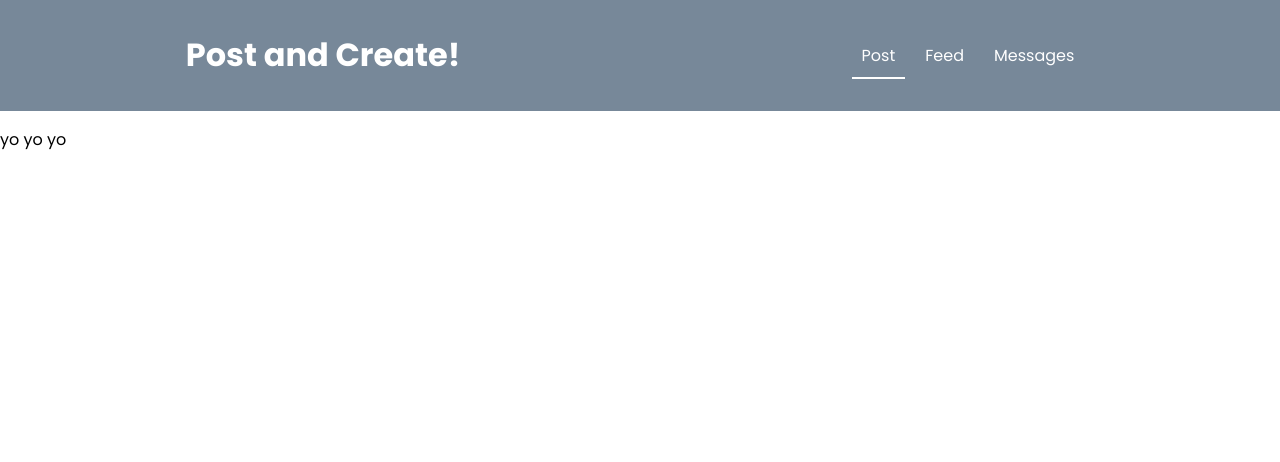
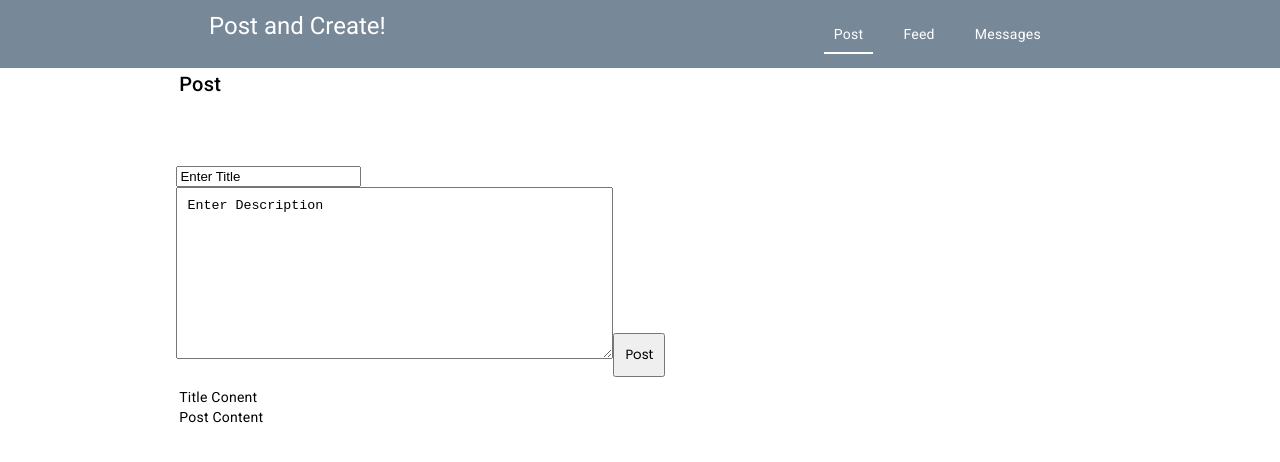
Before and after one commit to migslahorra/lahorra, an Angular app: page /post-create in a window 1280 px wide. Shown: the top 462 px of the page. Built offline with nearby package versions, Linux system fonts and the light colour scheme.

Commit message:
added syntax

```diff
--- a/angular.json
+++ b/angular.json
@@ -25,6 +25,7 @@
               "src/assets"
             ],
             "styles": [
+              "@angular/material/prebuilt-themes/purple-green.css",
               "src/styles.css"
             ],
             "scripts": []
@@ -87,6 +88,7 @@
               "src/assets"
             ],
             "styles": [
+              "@angular/material/prebuilt-themes/purple-green.css",
               "src/styles.css"
             ],
             "scripts": []
@@ -94,5 +96,8 @@
         }
       }
     }
+  },
+  "cli": {
+    "analytics": "2e97edcc-0b05-4ccc-8e1c-af5a2befd399"
   }
 }
--- a/package.json
+++ b/package.json
@@ -11,10 +11,12 @@
   "private": true,
   "dependencies": {
     "@angular/animations": "^16.2.0",
+    "@angular/cdk": "^16.2.14",
     "@angular/common": "^16.2.0",
     "@angular/compiler": "^16.2.0",
     "@angular/core": "^16.2.0",
     "@angular/forms": "^16.2.0",
+    "@angular/material": "^16.2.14",
     "@angular/platform-browser": "^16.2.0",
     "@angular/platform-browser-dynamic": "^16.2.0",
     "@angular/router": "^16.2.0",
--- a/src/app/app.component.css
+++ b/src/app/app.component.css
@@ -14,7 +14,7 @@
 }
 .navigation nav ul li a {
     text-decoration: none;
-    margin-right: 10px;
+    margin-right: 20px;
     padding: 10px;
     color: white;
 }
@@ -24,3 +24,6 @@
 .active {
     border-bottom: 2px solid white;
 }
+.fa-upload, .fa-rss, .fa-message {
+    color: white;
+}
--- a/src/app/post/post-create/post-create.component.css
+++ b/src/app/post/post-create/post-create.component.css
@@ -5,3 +5,20 @@
     border-bottom: 2px solid white;
     transition-duration: 0.3s;
 }
+h2 {
+    margin-left: 14%;
+}
+.post-area {
+    margin-left: 13%;
+    padding: 10px;
+}
+button {
+    padding: 10px;
+    font-family: 'Poppins';
+}
+textarea {
+    padding: 10px;
+}
+.content {
+    margin-left: 14%;
+}
--- a/src/app/post/post-create/post-create.component.html
+++ b/src/app/post/post-create/post-create.component.html
@@ -1,2 +1,17 @@
-<p>yo yo yo</p>
+<h2>Post</h2>
+<br><br>
+
+<div class="post-area">
+    <input type="text" [(ngModel)]="titleValue"><br>
+    <textarea rows="10" cols="50" [(ngModel)]="enteredValue"></textarea>
+    <button (click)="onAddPost()">Post</button>
+</div>
+
+<div class="content">
+    {{ titlePost}} <br>
+    {{ newPost }}
+
+</div>
+
+
 <router-outlet></router-outlet>
--- a/src/app/post/post-create/post-create.component.ts
+++ b/src/app/post/post-create/post-create.component.ts
@@ -7,4 +7,13 @@ import { Component } from '@angular/core';
 })
 export class PostCreateComponent {
   title = 'Post and Create';
+  newPost = 'Post Content';
+  titlePost = 'Title Conent';
+  titleValue = 'Enter Title';
+  enteredValue = 'Enter Description';
+
+  onAddPost(){
+    this.titlePost = this.titleValue;
+    this.newPost = this.enteredValue;
+  }
 }
--- a/src/index.html
+++ b/src/index.html
@@ -8,9 +8,13 @@
   <link rel="preconnect" href="https://fonts.googleapis.com">
   <link rel="preconnect" href="https://fonts.gstatic.com" crossorigin>
   <link href="https://fonts.googleapis.com/css2?family=Poppins:ital,wght@0,100;0,200;0,300;0,400;0,500;0,600;0,700;0,800;0,900;1,100;1,200;1,300;1,400;1,500;1,600;1,700;1,800;1,900&family=Roboto+Condensed:ital,wght@0,100..900;1,100..900&display=swap" rel="stylesheet">
+  <link rel="stylesheet" href="https://cdnjs.cloudflare.com/ajax/libs/font-awesome/6.7.2/css/all.min.css" integrity="sha512-Evv84Mr4kqVGRNSgIGL/F/aIDqQb7xQ2vcrdIwxfjThSH8CSR7PBEakCr51Ck+w+/U6swU2Im1vVX0SVk9ABhg==" crossorigin="anonymous" referrerpolicy="no-referrer" />
   <link rel="icon" type="image/x-icon" href="favicon.ico">
+  <link rel="preconnect" href="https://fonts.gstatic.com">
+  <link href="https://fonts.googleapis.com/css2?family=Roboto:wght@300;400;500&display=swap" rel="stylesheet">
+  <link href="https://fonts.googleapis.com/icon?family=Material+Icons" rel="stylesheet">
 </head>
-<body>
+<body class="mat-typography">
   <app-root></app-root>
 </body>
 </html>
--- a/src/styles.css
+++ b/src/styles.css
@@ -1,6 +1,3 @@
 /* You can add global styles to this file, and also import other style files */
-body {
-    font-family: 'Poppins';
-    margin: 0;
-    padding: 0;
-}
+html, body { height: 100%; }
+body { margin: 0; font-family: 'Poppins'; }
```
Also changed, not shown: src/app/app.module.ts (+9 -1 lines), 1 other file (tests, documents, lock files or other folders).
